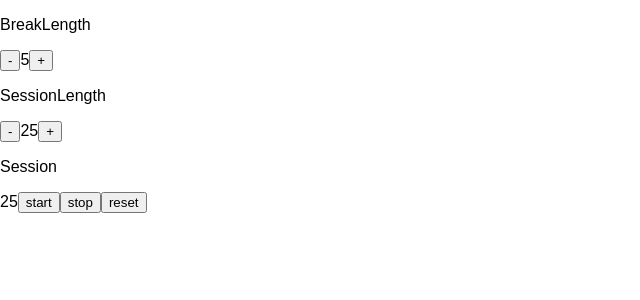
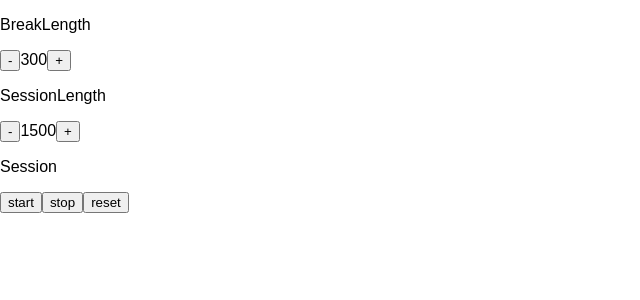
Before and after one commit to shilpiverma509/Pomodoro-Timer, a React (Create React App) app: page / in a window 1280 px wide. Shown: the top 300 px of the page, without its empty margins (0-640 px from the left). Built offline with nearby package versions, Linux system fonts and the light colour scheme.

Commit message:
added helper functions for the countdown timer

```diff
--- a/src/App.js
+++ b/src/App.js
@@ -10,43 +10,132 @@ class App extends React.Component{
   constructor(props){
     super(props);
     this.state={
-      break_duration:5,
-      session:25,
-      isTimerRunning:false,
-      timeElapsed:0
-
+      break_duration:300,
+      session:1500,
+      countdown:1500,
+      intervalID:null,
+      isSession:true,
+      isPaused:true,
+      isBreak:false,
+      displayedMinutes:'',
+      displayedSeconds:''
     }
-    this.handleDecrement=this.handleDecrement.bind(this);
-    this.handleIncrement=this.handleIncrement.bind(this);
+    this.handleBreakDecrement=this.handleBreakDecrement.bind(this);
+    this.handleBreakIncrement=this.handleBreakIncrement.bind(this);
     this.handleSessionIncrement=this.handleSessionIncrement.bind(this);
     this.handleSessionDecrement=this.handleSessionDecrement.bind(this);
+    this.onPauseTimer = this.onPauseTimer.bind(this);
+    this.onStartTimer = this.onStartTimer.bind(this);
+    this.togglePauseState = this.togglePauseState.bind(this);
   }
 
 
 
-  handleIncrement(){
+
+  handleSessionIncrement(){
+    if(this.state.session<3600){
       this.setState({
-      break_duration:this.state.break_duration+1,
+        session:this.state.session+60,
+        countdown:this.state.countdown+60
+      },()=>
+        this.displayTime()
+      );
+      //else display an alert saying you reached the max limit
+    }
+  }
+
+  handleSessionDecrement(){
+    if(this.state.session>900){
+      this.setState({
+        session:this.state.session-60,
+        countdown:this.state.countdown+60
+      },()=>this.displayTime());
+    }
+    //else display an alert you reached the min limit for a work session
+  }
+
+  handleBreakDecrement(){
+    if(this.state.break>300){
+      this.setState({
+        break_duration:this.state.break_duration-60
       })
     }
-  handleDecrement(){
+    //else alert minimum break time is 5 minutes
+  }
+
+  handleBreakIncrement(){
+    if(this.state.break_duration<900){
       this.setState({
-      break_duration:this.state.break_duration-1,
+        break_duration:this.state.break_duration+60
       })
     }
- handleSessionIncrement(){
+    //else alert that;s the maximum break allowed
+  }
+
+  componentwillMount(){
+    this.displayTime();
+  }
+
+  displayTime(number=this.state.countdown){
+    const countdown = number;
+    const minutes = Math.floor(countdown/60);
+    const seconds = countdown%60;
+    const displayedMinutes= minutes<10?'0'+minutes.toString():minutes.toString();
+    const displayedSeconds = seconds<10?'0'+seconds.toString:seconds.toString();
+
     this.setState({
-     session:this.state.session+1
-   })
+      countdown:countdown,
+      displayedMinutes,
+      displayedSeconds
+    });
   }
- handleSessionDecrement(){
+
+  togglePauseState(){
     this.setState({
-    session:this.state.session-1
+      isPaused:!this.state.isPaused
     })
   }
 
-componentDidMount(){
-  this.interval=setInterval(this.elapseTime,1000);
+  elapsedTime(){
+    const countdown = this.state.countdown-1;
+    this.displayTime(countdown);
+  }
+
+  //pomodoro session
+  onStartTimer(){
+    if(this.state.isPaused){
+      this.displayTime();
+      this.setState({
+        intervalID:setInterval(this.elapsedTime,1000),
+        isPaused:!this.state.paused
+      });
+    }
+  }
+
+  //session on Pause
+  onPauseTimer(){
+    clearInterval(this.state.intervalID);
+  }
+
+
+  componentDidUpdate(){
+    if((this.state.countdown<0) && (this.state.isSession)){
+      this.setState({
+        isSession:!isSession,
+        isBreak:!isBreak,
+        countdown:this.state.break_duration
+      },()=>this.displayTime());
+    }
+    else if(this.state.countdown<0 && this.state.isBreak){
+      this.onPauseTimer();
+      this.setState({
+        isSession:!this.state.isSession,
+        isBreak:!this.state.isBreak,
+        countdown:this.state.session,
+        isPaused:!this.state.isPaused
+      },()=>this.displayTime());
+
+    }
     }
 
 
@@ -65,8 +154,10 @@ componentDidMount(){
 
          />
         <Timer
-
-        session={this.state.session}
+        onStartTimer={this.onStartTimer}
+        displayedMinutes={this.state.displayedMinutes}
+        displayedSeconds={this.state.displayedSeconds}
+        onPauseTimer={this.onPauseTimer}
          />
       </div>
     )
--- a/src/Timer.js
+++ b/src/Timer.js
@@ -3,14 +3,9 @@ import SessionLength from './SessionLength';
 
 class Timer extends React.Component{
     render(){
-        const session_length = this.props.session;
-
-
-
         return(
             <div>
                 <p>Session</p>
-                {session_length}
                 <button >start</button>
                 <button>stop</button>
                 <button>reset</button>
```
Also changed, not shown: package.json (line endings or trailing spaces), 1 other file (tests, documents, lock files or other folders). Lines whose indentation alone changed are shown as unchanged.
